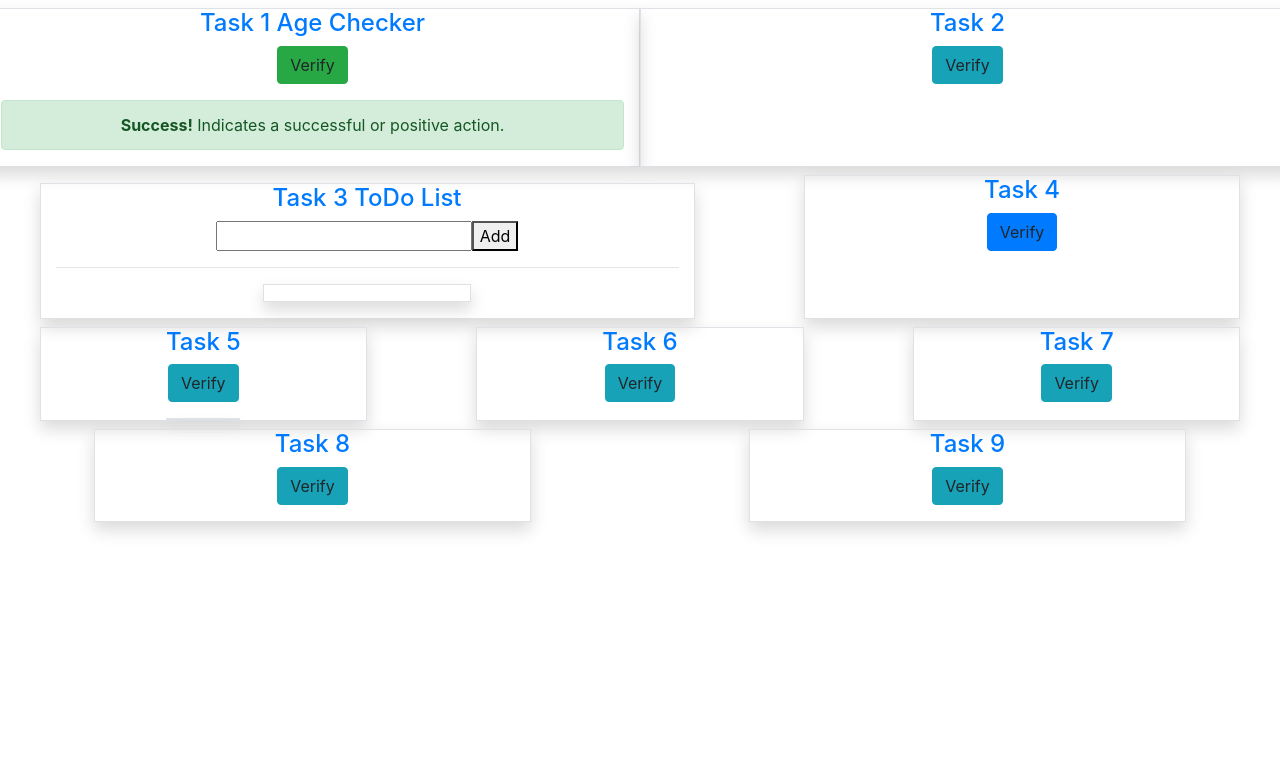
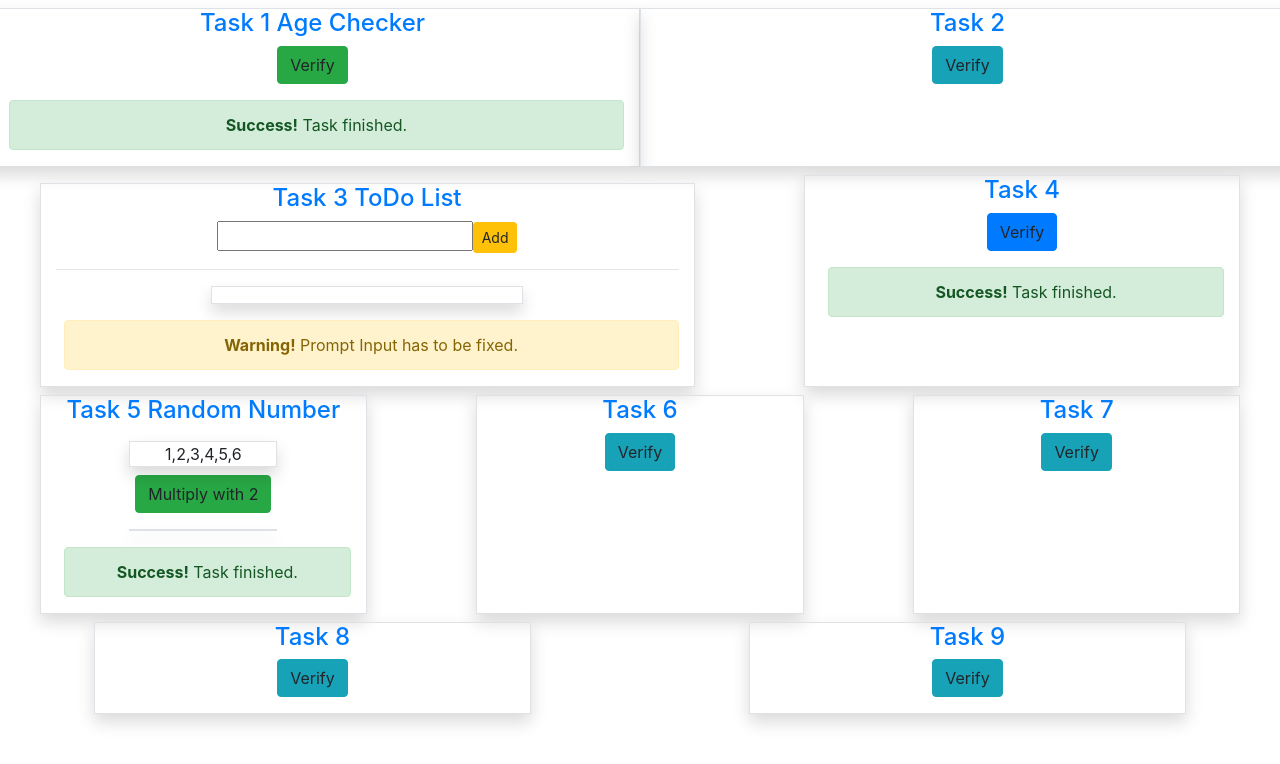
Before and after one commit to AudioKoppler/Tasks_23-03-20, a plain HTML site: page index.html in a window 1280 px wide. Drawn offline with nearby package versions, Linux system fonts and the light colour scheme.

Commit message:
Task 4 + 5 finished

```diff
--- a/index.html
+++ b/index.html
@@ -22,10 +22,12 @@
             <div class="form-group">
                 <a onclick="ageChecker()" type="button" class="btn btn-success">Verify</a>
             </div>
-            <div class="alert alert-success">
-                <strong>Success!</strong> Indicates a successful or positive action.
+
+            <div class="alert alert-success ml-2">
+                <strong>Success!</strong> Task finished.
             </div>
         </div>
+
         <!-- TASK 2 -->
         <div class="container text-center border shadow mt-2 col-6">
             <h4 class="text-center text-primary">Task 2 </h4>
@@ -38,9 +40,12 @@
         <div class="container text-center border shadow mt-3 col-6">
             <h4 class="text-center text-primary">Task 3 ToDo List</h4>
             <div class="form-group">
-                <input id="task"><button id="add">Add</button>
+                <input id="task"><button class="btn btn-sm btn-warning" id="add">Add</button>
                 <hr>
-                <div class="container border shadow mt-3 col-4 text-left " id="todos"></div>
+                <div class="container border shadow mt-3 col-6 text-left " id="todos"></div>
+            </div>
+            <div class="alert alert-warning ml-2">
+                <strong>Warning!</strong> Prompt Input has to be fixed.
             </div>
         </div>
 
@@ -50,14 +55,21 @@
             <div class="form-group">
                 <a onclick="biggestNumber()" type="button" class="btn btn-primary">Verify</a>
             </div>
+            <div class="alert alert-success ml-2">
+                <strong>Success!</strong> Task finished.
+            </div>
         </div>
         <!-- TASK 5 -->
         <div class="container text-center border shadow mt-2 col-3">
-            <h4 class="text-center text-primary">Task 5 </h4>
-            <div class="form-group">
-                <a onclick="notReady()" type="button" class="btn btn-info">Verify</a>
+            <h4 class="text-center text-primary">Task 5 Random Number</h4>
+            <div class="form-group text-center">
+                <div class="container border shadow mt-3 col-6 text-center " id="numberArray"></div>
+                <a onclick="btnClick()" type="button" class="btn btn-success mt-2">Multiply with 2</a>
+                <div class="container border shadow mt-3 col-6 text-center " id="randomNumber"></div>
             </div>
-            <div class="container border shadow mt-3 col-3 text-left " id="randomNumber"></div>
+            <div class="alert alert-success ml-2">
+                <strong>Success!</strong> Task finished.
+            </div>
         </div>
 
         <!-- TASK 6 -->
--- a/js/task03.js
+++ b/js/task03.js
@@ -35,7 +35,7 @@ function show() {
 
     var html = '<ul>';
     for (var i = 0; i < todos.length; i++) {
-        html += '<li>' + todos[i] + '<button class="btn btn-danger btn-sm remove ml-3" id="' + i + '">Delete</button></li>';
+        html += '<li>' + todos[i] + '<button class="btn btn-link remove ml-3" id="' + i + '">Delete</button></li>';
     };
     html += '</ul>';
 
--- a/js/task04.js
+++ b/js/task04.js
@@ -8,19 +8,23 @@ console.log(inputArray);
 inputArray.push(20); */
 
 
+
+
 var inputArray = []; // define our array
-var largest = Math.max(...inputArray);
+/* var largest = Math.max(...inputArray) */
 
 function biggestNumber() {
 
-    for (var i = 0; i < 3; i++) { // loop 10 times
+    for (var i = 0; i < 3; i++) { // loop 3 times
         inputArray.push(prompt('Enter Number ' + (i + 1))); // push the value into the array
-    }
-    inputArray.join(', ')
+    };
 
-    alert('Full array: ' + inputArray.join(', ')); // alert the results
+    alert('Biggest Number is: ' + Math.max(...inputArray)); // alert the results
 
 };
+
+
+
+
 console.log(inputArray);
 console.log(inputArray.join(', '));
-console.log(largest);
--- a/js/task05.js
+++ b/js/task05.js
@@ -0,0 +1,11 @@
+ var numbers = [1, 2, 3, 4, 5, 6];
+ var multiNumbers = numbers.map(randomNumbers)
+ document.getElementById("numberArray").innerHTML = numbers;
+
+ function randomNumbers(num) {
+     return num * 2;
+ };
+
+ function btnClick() {
+     document.getElementById("randomNumber").innerHTML = multiNumbers;
+ };
```
